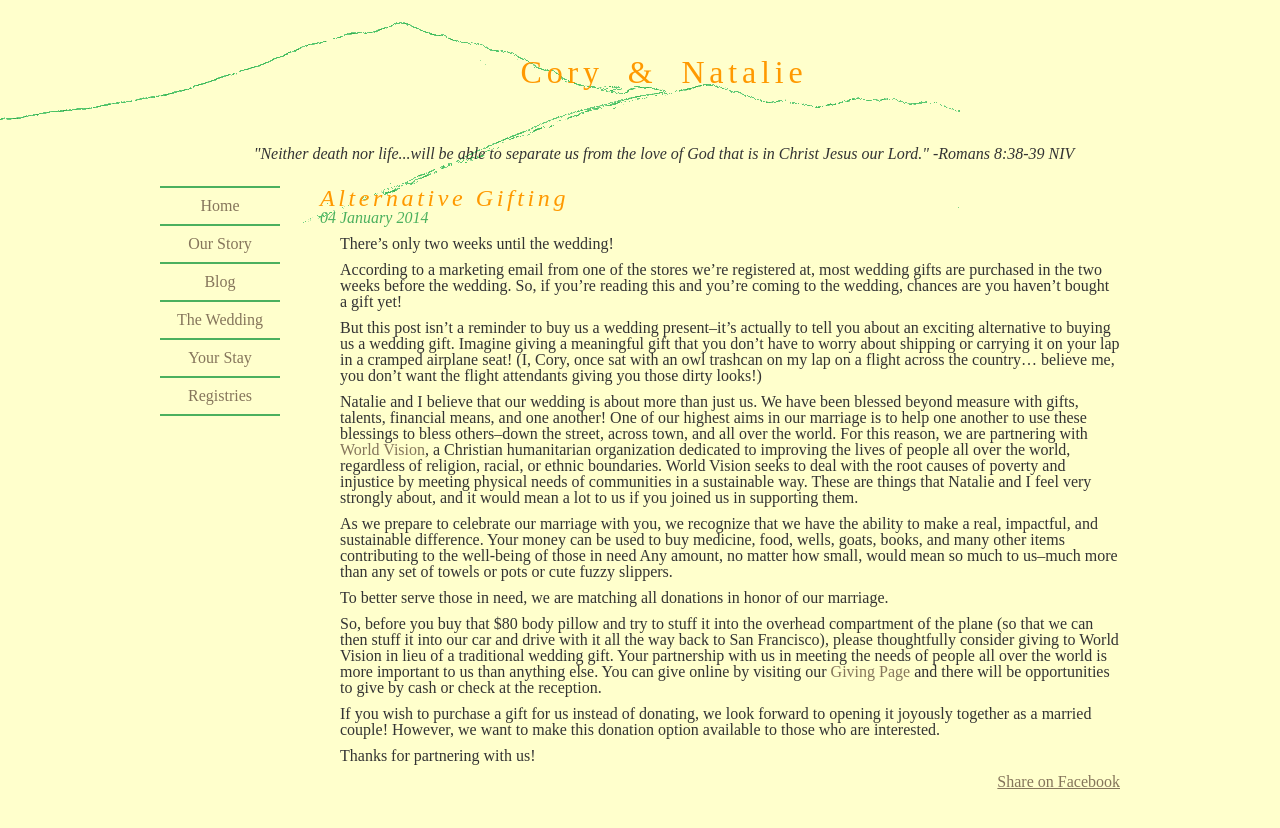
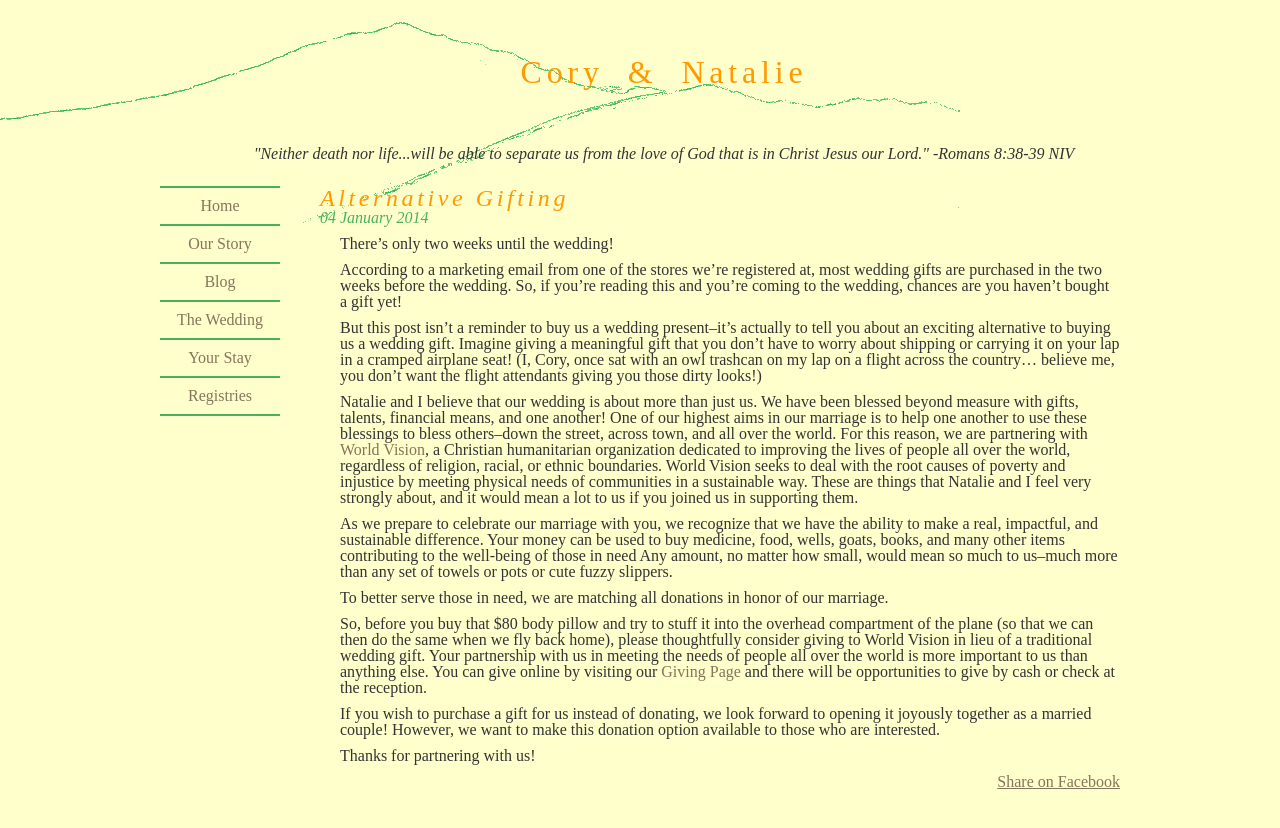
Before and after one commit to natalieh/wedding, a Jekyll site: the page built from _posts/2014-01-04-world-vision.md, in a window 1280 px wide. Shown: the top 828 px of the page. Built offline with Jekyll 4.4.1, drawn with Linux system fonts in a browser that asks for light colours.

Commit message:
Update 2014-01-04-world-vision.md

```diff
--- a/_posts/2014-01-04-world-vision.md
+++ b/_posts/2014-01-04-world-vision.md
@@ -26,7 +26,7 @@ Any amount, no matter how small, would mean so much to us--much more than any se
 
 To better serve those in need, we are matching all donations in honor of our marriage.
 
-So, before you buy that $80 body pillow and try to stuff it into the overhead compartment of the plane (so that we can then stuff it into our car and drive with it all the way back to San Francisco), please thoughtfully
+So, before you buy that $80 body pillow and try to stuff it into the overhead compartment of the plane (so that we can then do the same when we fly back home), please thoughtfully
 consider giving to World Vision in lieu of a traditional wedding gift. Your partnership with us in meeting the needs of people
 all over the world is more important to us than anything else. You can give online by visiting our <a href="/registries/">Giving Page</a>
 and there will be opportunities to give by cash or check at the reception.
```
